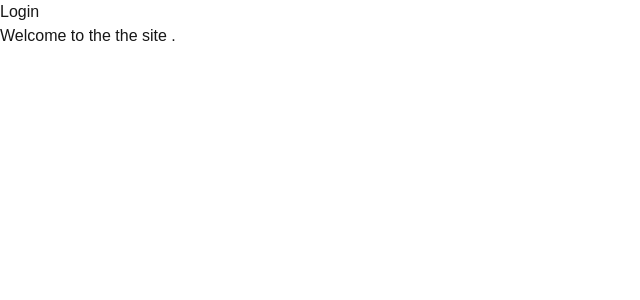
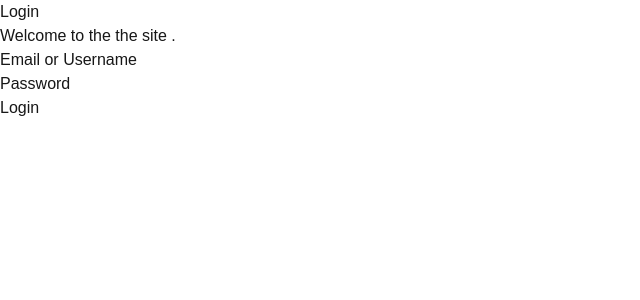
Before and after one commit to HardikRajBaral/Tourism-Lahan, a Next.js app in the folder frontend/: page /login in a window 1280 px wide. Shown: the top 300 px of the page, without its empty margins (0-640 px from the left). Built offline with nearby package versions, Linux system fonts and the light colour scheme.

Commit message:
Implement login form with validation and submission handling; update package dependencies

```diff
--- a/frontend/app/login/page.tsx
+++ b/frontend/app/login/page.tsx
@@ -1,11 +1,25 @@
+import { FormSchema, formSchema } from "@/utils/zod";
+import { zodResolver } from "@hookform/resolvers/zod";
 import { useForm } from "react-hook-form";
-import { zodResolver } from "@hookform/resolvers/zod";
-import { FormSchema, formSchema } from "@/utils/zod";
 
 export default function LoginPage() {
+
+
+  const handleLogin= async(data:FormSchema)=>{
+
+    const res= await fetch("/api/v1/users/login",{
+      method:"POST",
+      headers:{
+        "Content-Type":"application/json"
+      },
+      body:JSON.stringify(data)
+    })
+    reset()
+  }
   const {
     register,
     handleSubmit,
+    reset,
     formState: { errors, isSubmitting },
   } = useForm<FormSchema>({
     resolver:zodResolver(formSchema)
@@ -18,7 +32,26 @@ export default function LoginPage() {
           <p>Welcome to the the site .</p>
         </div>
         <div>
-          <form></form>
+          <form onSubmit={handleSubmit(handleLogin)}>
+            {/*username or email */}
+            <div>
+              <label htmlFor="identifier">Email or Username</label>
+              <input  type='text' id="identifier"  {...register("identifier")} />
+              {errors.identifier && <p>{errors.identifier.message}</p>}
+            </div>
+            {/*username or email */}
+            <div>
+              <label htmlFor="password">Password</label>
+              <input type='password' id="password" {...register("password")} />
+              {errors.password && <p>{errors.password.message}</p>}
+            </div>
+            {/*submitting button */}
+            <div>
+              <button type="submit" disabled={isSubmitting}>
+                {isSubmitting ? "Logging in..." : "Login"}
+              </button>
+            </div>
+          </form>
         </div>
       </div>
     </div>
--- a/frontend/package.json
+++ b/frontend/package.json
@@ -11,19 +11,20 @@
   "dependencies": {
     "@hookform/resolvers": "^5.4.0",
     "next": "16.2.6",
+    "postcss": "^8.5.15",
     "react": "19.2.4",
     "react-dom": "19.2.4",
     "react-hook-form": "^7.77.0",
     "zod": "^4.4.3"
   },
   "devDependencies": {
-    "@tailwindcss/postcss": "^4",
+    "@tailwindcss/postcss": "^4.3.0",
     "@types/node": "^20",
     "@types/react": "^19",
     "@types/react-dom": "^19",
     "eslint": "^9",
     "eslint-config-next": "16.2.6",
-    "tailwindcss": "^4",
+    "tailwindcss": "^4.3.0",
     "typescript": "^5"
   }
 }
```
Also changed, not shown: 1 other file (tests, documents, lock files or other folders).
